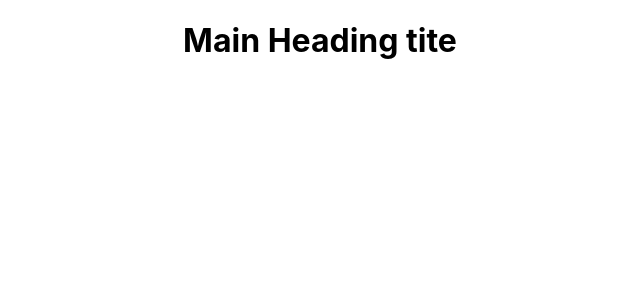
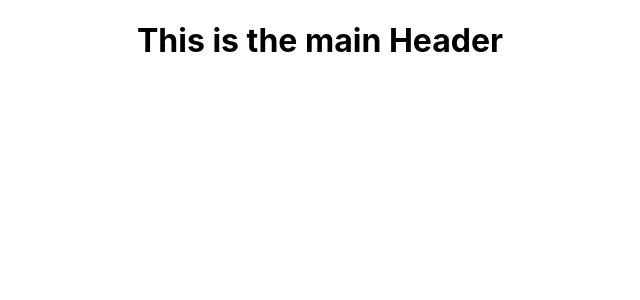
Before and after one commit to edutrack17-cloud/Edutrack, a React (Create React App) app in the folder frontend/my/: page / in a window 1280 px wide. Shown: the top 300 px of the page, without its empty margins (320-960 px from the left). Built offline with nearby package versions, Linux system fonts and the light colour scheme.

Commit message:
added words for header

```diff
--- a/frontend/my/src/App.js
+++ b/frontend/my/src/App.js
@@ -5,7 +5,7 @@ function App() {
   return (
     <div className="App">
        <h1>
-        Main Heading tite
+        This is the main Header
        </h1>
     </div>
   );
```
